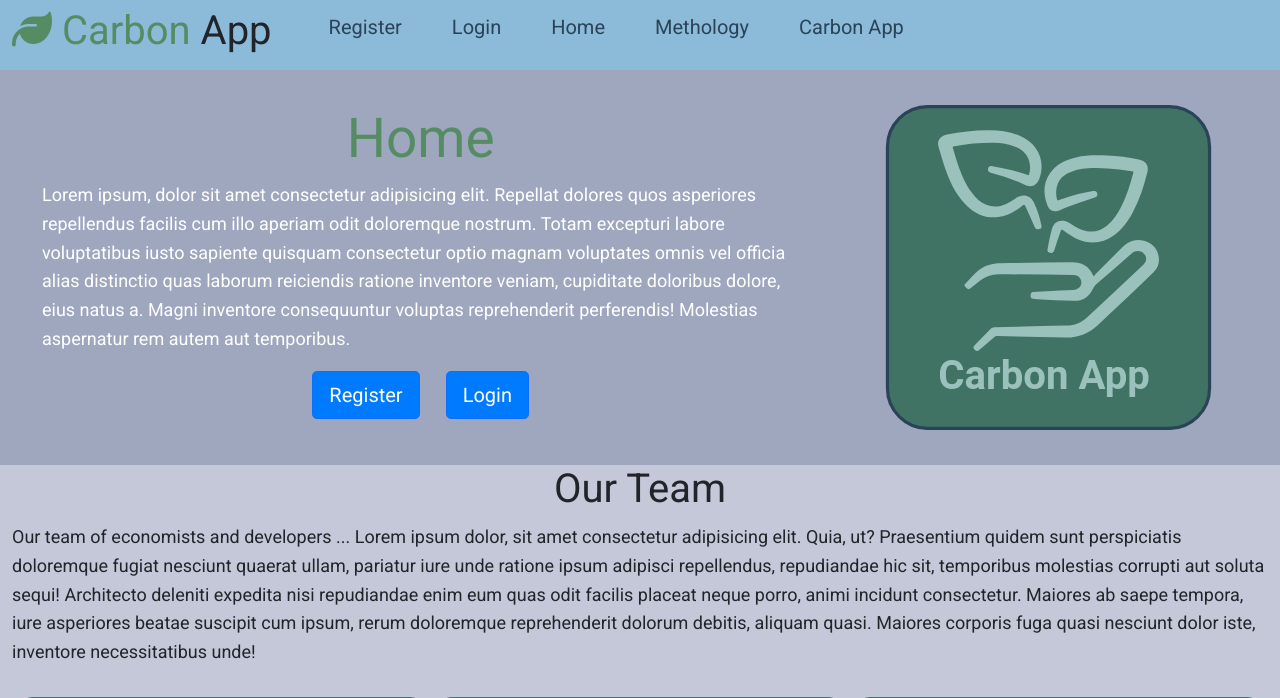
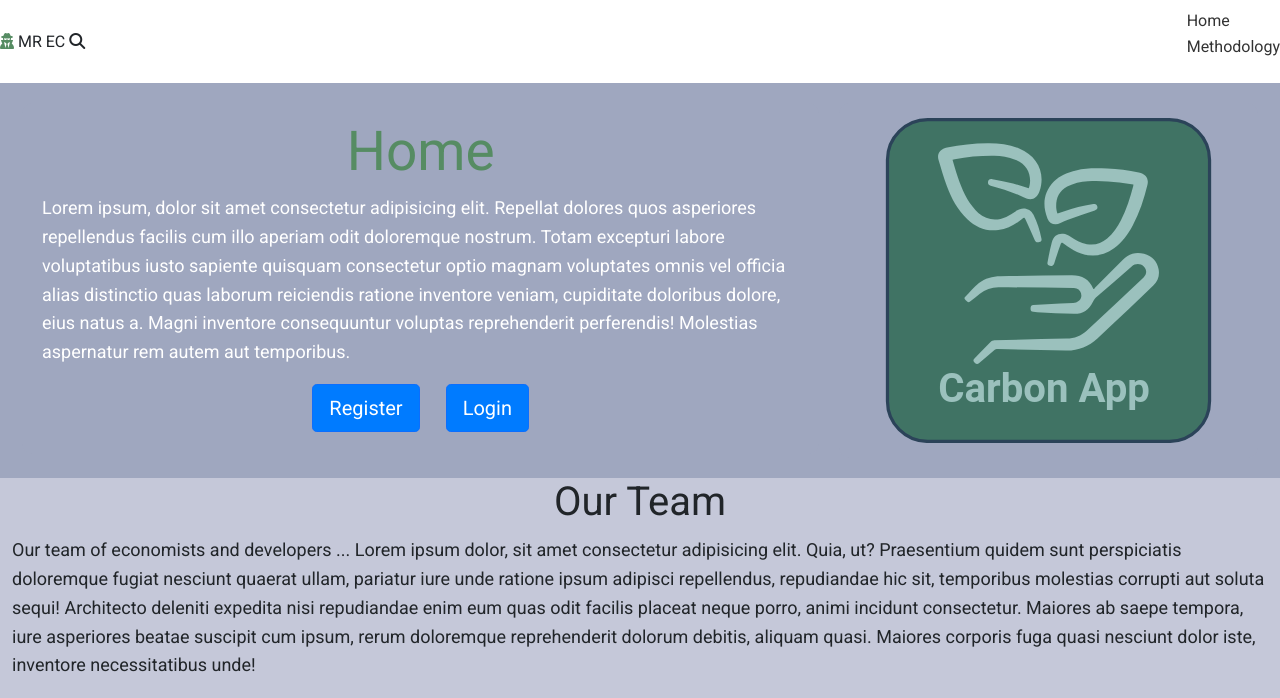
Before and after one commit to juljul22/Carbon-app_2025, a Flask app: page / in a window 1280 px wide. Shown: the top 698 px of the page. Run offline with Flask 3, Linux system fonts and the light colour scheme; some libraries are stand-ins or nearby versions.

Commit message:
Update layout.html

```diff
--- a/capp/templates/layout.html
+++ b/capp/templates/layout.html
@@ -1,100 +1,55 @@
 <!DOCTYPE html>
-<html>
+<html lang="en">
 <head>
-      <!-- Font Awesome code -->
-      <link rel="stylesheet" href="https://cdnjs.cloudflare.com/ajax/libs/font-awesome/6.2.1/css/all.min.css" integrity="sha512-MV7K8+y+gLIBoVD59lQIYicR65iaqukzvf/nwasF0nqhPay5w/9lJmVM2hMDcnK1OnMGCdVK+iQrJ7lzPJQd1w==" crossorigin="anonymous" referrerpolicy="no-referrer" />
+    <!-- Font Awesome -->
+    <link rel="stylesheet" href="https://cdnjs.cloudflare.com/ajax/libs/font-awesome/6.2.1/css/all.min.css"
+    integrity="sha512-MV7K8+y+gLIBoVD59lQIYicR65iaqukzvf/nwasF0nqhPay5w/9lJmVM2hMDcnK1OnMGCdVK+iQrJ7lzPJQd1w=="
+    crossorigin="anonymous"
+    referrerpolicy="no-referrer"/>
 
-      <!--Import the Bootstrap CSS file:-->
-      <link
-      href="https://cdn.jsdelivr.net/npm/bootstrap@5.0.1/dist/css/bootstrap.min.css"
-      rel="stylesheet"
-      integrity="sha384-+0n0xVW2eSR5OomGNYDnhzAbDsOXxcvSN1TPprVMTNDbiYZCxYbOOl7+AMvyTG2x"
-      crossorigin="anonymous"
-      />
-      <link
-        rel="stylesheet"
-        href="https://cdn.jsdelivr.net/npm/bootstrap-icons@1.3.0/font/bootstrap-icons.css"
-      />
+    <!-- Bootstrap -->
+    <link href="https://cdn.jsdelivr.net/npm/bootstrap@5.0.1/dist/css/bootstrap.min.css" rel="stylesheet"
+    integrity="sha384-+0n0xVW2eSR5OomGNYDnhzAbDsOXxcvSN1TPprVMTNDbiYZCxYbOOl7+AMvyTG2x" crossorigin="anonymous"/>
 
-      <!-- Matjax -->
-      <script src="https://polyfill.io/v3/polyfill.min.js?features=es6"></script>
-      <script id="MathJax-script" async src="https://cdn.jsdelivr.net/npm/mathjax@3/es5/tex-mml-chtml.js"></script>
+    <!-- CSS -->
+    <link rel="stylesheet" href="{{ url_for('static', filename='layout.css') }}">
+    <link rel="stylesheet" href="{{ url_for('static', filename='home.css') }}">
 
-
-      <!-- CSS code -->
-      <link rel="stylesheet" type="text/css" href="{{ url_for('static', filename='layout.css') }}">
-      <link rel="stylesheet" type="text/css" href="{{ url_for('static', filename='home.css') }}">
-      <link rel="stylesheet" type="text/css" href="{{ url_for('static', filename='methodology.css') }}">
-      <link rel="stylesheet" type="text/css" href="{{ url_for('static', filename='carbon_app.css') }}">
-
-      <!-- To activate media queries in devices -->
     <meta name="viewport" content="user-scalable=yes, width=device-width, initial-scale=1">
-
-        {% if title %}
-            <title>{{ title }}</title>
-        {% else %}
-            <title>home</title>
-        {% endif %}
+    <title>{% block title %}Default Title{% endblock %}</title>
 
 </head>
+
 <body>
-        <section class="section_carbon_app_navbar">
-          <div class="container">
-            <div class="carbon_app_navbar">
-              <h1 class="logo">
-                <span class="text-logo"><i class="fa-solid fa-leaf"></i> Carbon</span> App
-              </h1>
+
+    <section class="section_navbar">
+  <div class="navbar">
+    <div class="logo">
+      <span class="text-logo"><i class="fa-solid fa-user-secret"></i></span>
+      MR EC
+      <span class="text-logo-o"><i class="fa-solid fa-magnifying-glass"></i></span>
+    </div>
     <nav>
       <ul>
-                    <li>
-                      <a href="{{url_for('users.register')}}">Register</a>
-                    </li>
-                    <li>
-                      <a href="{{url_for('users.login')}}">Login</a>
-                    </li>
-                    <li>
-                        <a href="{{url_for('home.home_home')}}">Home</a>
-                    </li>
-                    <li>
-                        <a href="{{url_for('methodology.methodology_home')}}">Methology</a>
-                    </li>
-                    <li>
-                        <a href="{{url_for('carbon_app.carbon_app_home')}}">Carbon App</a>
-                    </li>
+        <li><a href="{{ url_for('home') }}">Home</a></li>
+        <li><a href="{{ url_for('methodology') }}">Methodology</a></li>
       </ul>
     </nav>
   </div>
+</section>
+
+<main>
+    {% block content %}
+    {% endblock %}
+</main>
+
+    <section class="section_footer">
+            <div class="footer">
+              <span class="text-logo"><i class="fa-solid fa-user-secret"></i></span>
+      MR EC
+      <span class="text-logo-o"><i class="fa-solid fa-magnifying-glass"></i></span>
             </div>
         </section>
 
-        {% block content %} {% endblock %}
-
-        <section class="section_footer">
-          <div class="container">
-            <div class="footer">
-              <h1>
-                Carbon App
-                <a href="#">
-                  <i class="fa-solid fa-circle-up" style="color: #568c63"></i>
-                </a>
-              </h1>
-            </div>
-          </div>
-        </section>
-
-        <!-- Bootstrap -->
-        <!-- Question Accordion -->
-        <script
-          src="https://cdn.jsdelivr.net/npm/bootstrap@5.0.1/dist/js/bootstrap.bundle.min.js"
-          integrity="sha384-gtEjrD/SeCtmISkJkNUaaKMoLD0//ElJ19smozuHV6z3Iehds+3Ulb9Bn9Plx0x4"
-          crossorigin="anonymous"
-        ></script>
-
-        <!-- Optional JavaScript -->
-        <!-- jQuery first, then Popper.js, then Bootstrap JS -->
-        <script src="https://code.jquery.com/jquery-3.3.1.slim.min.js" integrity="sha384-q8i/X+965DzO0rT7abK41JStQIAqVgRVzpbzo5smXKp4YfRvH+8abtTE1Pi6jizo" crossorigin="anonymous"></script>
-        <script src="https://cdnjs.cloudflare.com/ajax/libs/popper.js/1.14.7/umd/popper.min.js" integrity="sha384-UO2eT0CpHqdSJQ6hJty5KVphtPhzWj9WO1clHTMGa3JDZwrnQq4sF86dIHNDz0W1" crossorigin="anonymous"></script>
-        <script src="https://stackpath.bootstrapcdn.com/bootstrap/4.3.1/js/bootstrap.min.js" integrity="sha384-JjSmVgyd0p3pXB1rRibZUAYoIIy6OrQ6VrjIEaFf/nJGzIxFDsf4x0xIM+B07jRM" crossorigin="anonymous"></script>
-
 </body>
 </html>
```
Lines whose indentation alone changed are shown as unchanged.
